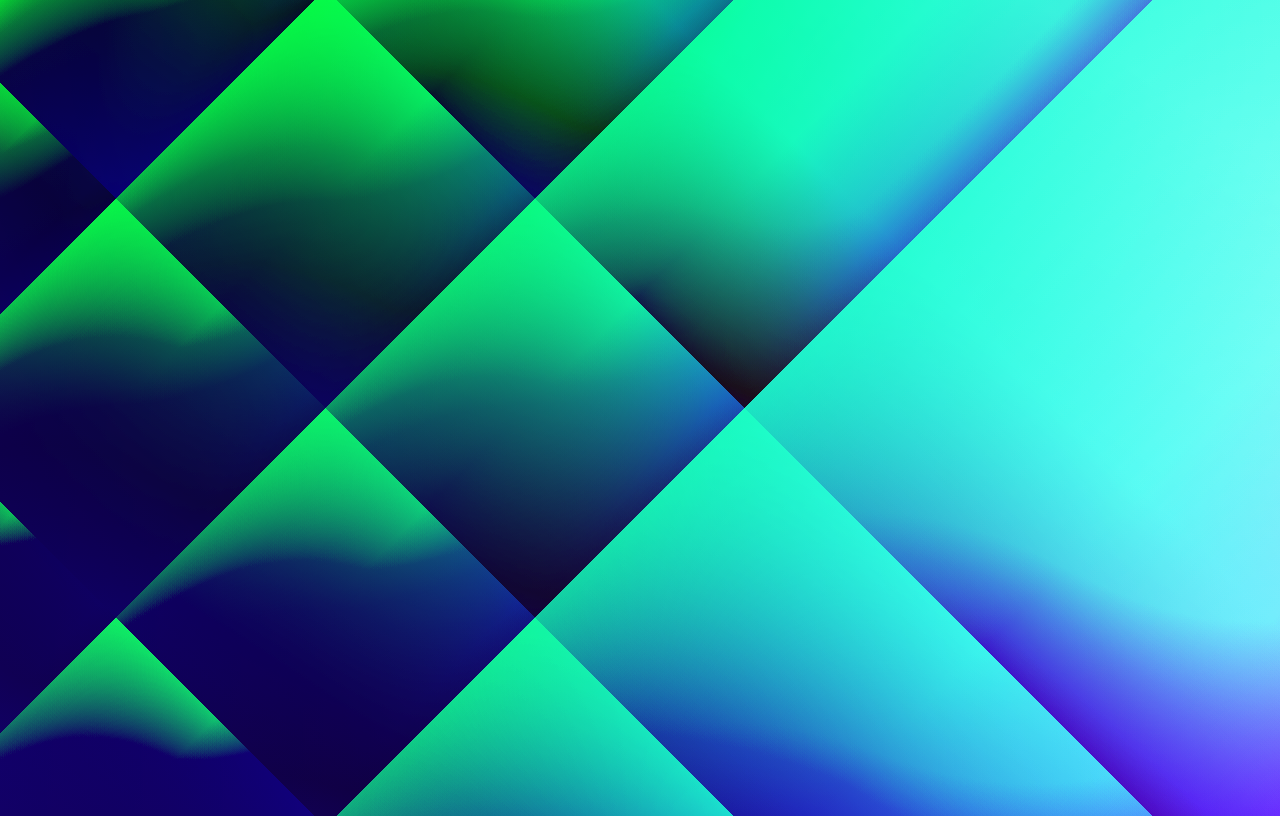
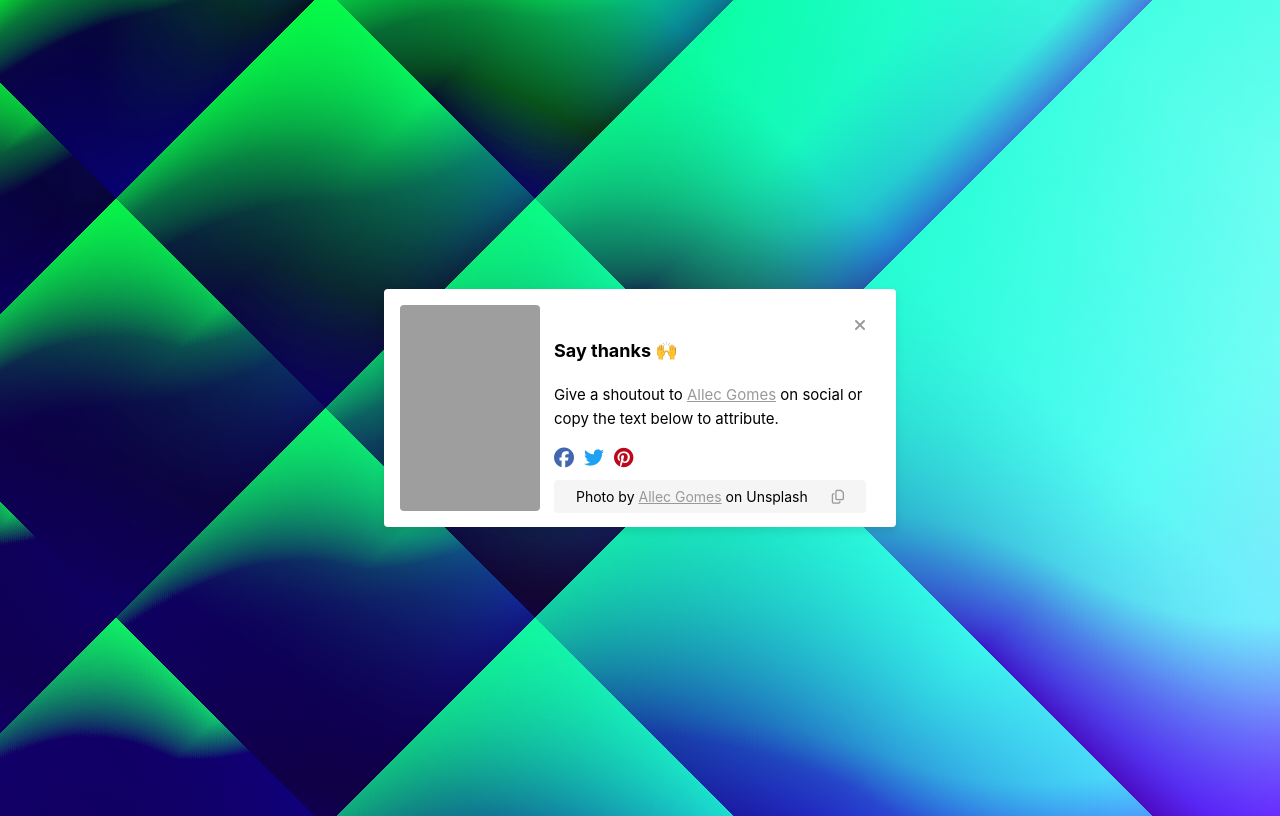
Before and after one commit to ritabradley/unsplash-attribution, a plain HTML site: page index.html in a window 1280 px wide. Drawn offline with Linux system fonts and the light colour scheme; grey boxes are pictures that could not be loaded.

Commit message:
Finished pjoject

```diff
--- a/index.html
+++ b/index.html
@@ -6,10 +6,39 @@
         <meta name="viewport" content="width=device-width, initial-scale=1.0">
         <title>Tip Your Photographer!</title>
         <link rel="stylesheet" href="/styles/css/style.css">
+        <script src="https://kit.fontawesome.com/ce982a0778.js" crossorigin="anonymous"></script>
     </head>
 
     <body>
+        <div class="card">
+            <div class="image-wrapper"></div>
 
+            <div class="text-wrapper">
+                <span class="close-button"><i class="fas fa-times"></i></span>
+                <header>
+                    <h3>Say thanks 🙌</h3>
+                </header>
+                <div class="paragraph-wrapper">
+                    <p>Give a shoutout to <a class='link' href="https://unsplash.com/@allecgomes">Allec Gomes</a> on
+                        social or copy the text below to attribute.</p>
+
+                    <div class="icon-wrapper"><a href="https://www.facebook.com" target="_blank"
+                            rel="noreferrer noopener"><i class="fab fa-facebook"></i></a><a
+                            href="https://www.twitter.com"><i class="fab fa-twitter"></i></a><a
+                            href="https://www.pinterest.com"><i class="fab fa-pinterest"></i></a></div>
+                </div>
+                <div class="credit-wrapper">
+                    <div class="credit"><span>Photo by <a
+                                href="https://unsplash.com/@allecgomes?utm_source=unsplash&utm_medium=referral&utm_content=creditCopyText"
+                                class="link">Allec Gomes</a> on <a href="https://unsplash.com" class="link"></a>
+                            Unsplash
+
+                        </span>
+                        <span class="copy-btn"><i class="far fa-copy"></i></span>
+                    </div>
+                </div>
+            </div>
+        </div>
     </body>
 
 </html>
--- a/styles/scss/style.scss
+++ b/styles/scss/style.scss
@@ -1,5 +1,9 @@
+$font: -apple-system, system-ui, 'San Francisco', 'Helvetica Neue', Helvetica, Ubuntu, Roboto, Noto, 'Segoe UI', Arial,
+    sans-serif;
+$gray: #999;
 body {
     min-height: 100vh;
+    font-family: $font;
     background: radial-gradient(65% 100% at 50% 0%, #00ff94 0%, rgba(0, 255, 148, 0.25) 100%),
         linear-gradient(230deg, #000000 25%, #170059 100%), linear-gradient(215deg, #ffebb9 10%, #19004e 80%),
         radial-gradient(100% 245% at 100% 100%, #ffffff 0%, #000353 100%),
@@ -33,7 +37,7 @@ body {
 h3 {
     font-size: 18px;
     line-height: 28.8px;
-    margin-bottom: 2px;
+    margin: 2px auto;
 }
 
 .flex-center {
@@ -52,6 +56,65 @@ h3 {
     padding: 16px;
 }
 
-.img-wrapper {
-    background-image: url(https://source.unsplash.com/QYocXDr0KX8/240x400);
+.image-wrapper {
+    max-width: 140px;
+    background: no-repeat center/cover
+        url('https://res.cloudinary.com/ritalbradley/image/upload/v1608601737/photo-1608563543875-928ee932506e_zegcwa.jpg');
+    flex: 1;
+    border-radius: 4px;
 }
+
+.paragraph-wrapper {
+    font-size: 15px;
+    line-height: 24px;
+}
+
+.text-wrapper {
+    display: flex;
+    flex-direction: column;
+    padding: 10px 14px;
+    flex: 1;
+}
+
+.credit-wrapper {
+    padding: 4px 6px;
+    background-color: #f5f5f5;
+    border-radius: 4px;
+}
+
+.credit {
+    padding: 4px;
+    font-size: 14px;
+    display: flex;
+    justify-content: space-around;
+    align-items: center;
+}
+.icon-wrapper {
+    font-size: 20px;
+    margin-bottom: 10px;
+    i {
+        padding-right: 10px;
+    }
+    .fa-facebook {
+        color: #4267b2;
+    }
+    .fa-twitter {
+        color: #1da1f2;
+    }
+    .fa-pinterest {
+        color: #bd081c;
+    }
+}
+
+.fa-copy {
+    color: $gray;
+}
+
+.close-button {
+    align-self: flex-end;
+    @extend .fa-copy;
+}
+
+.link {
+    color: $gray;
+}
```
Also changed, not shown: styles/css/style.css, 1 other file.
